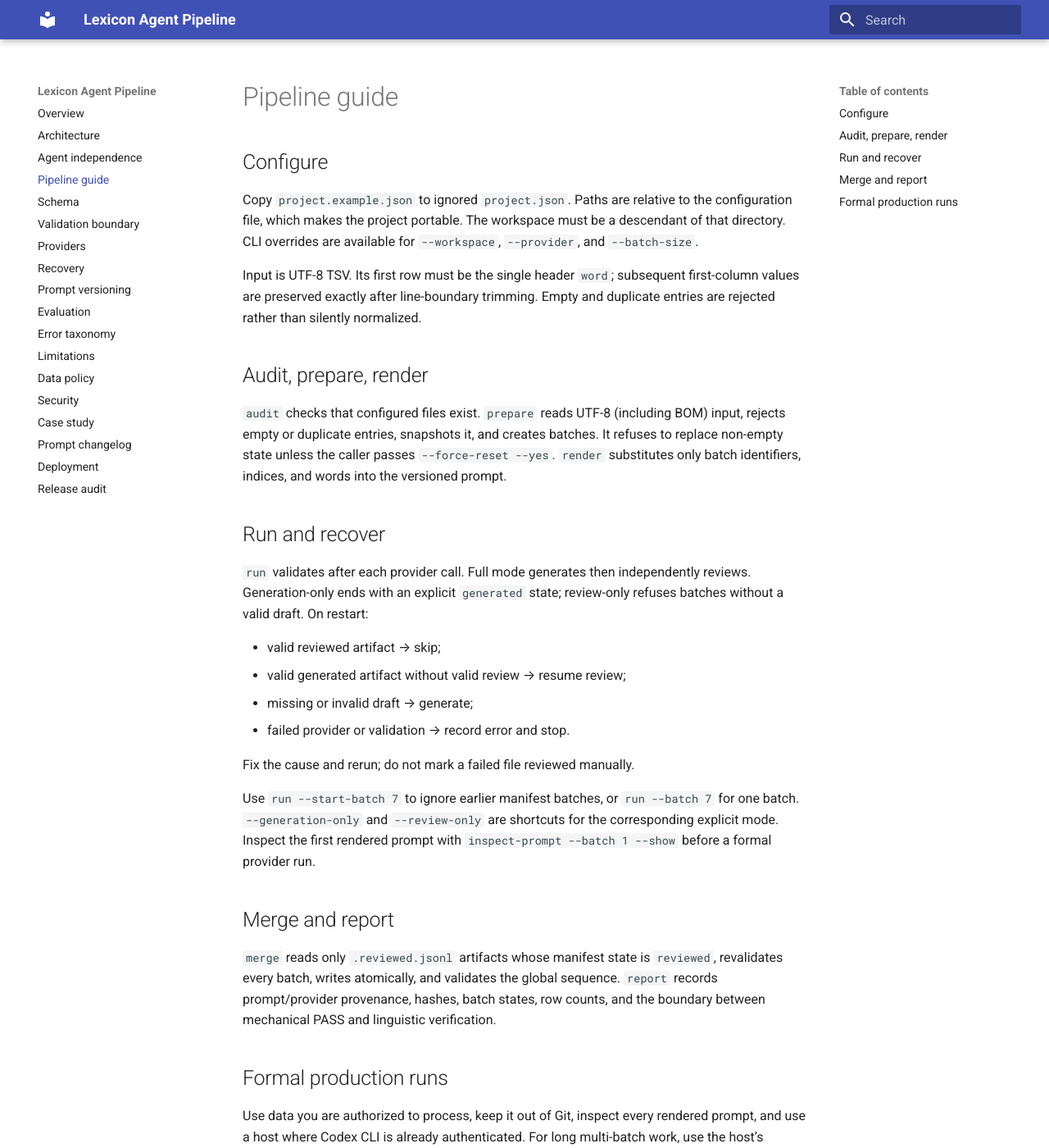
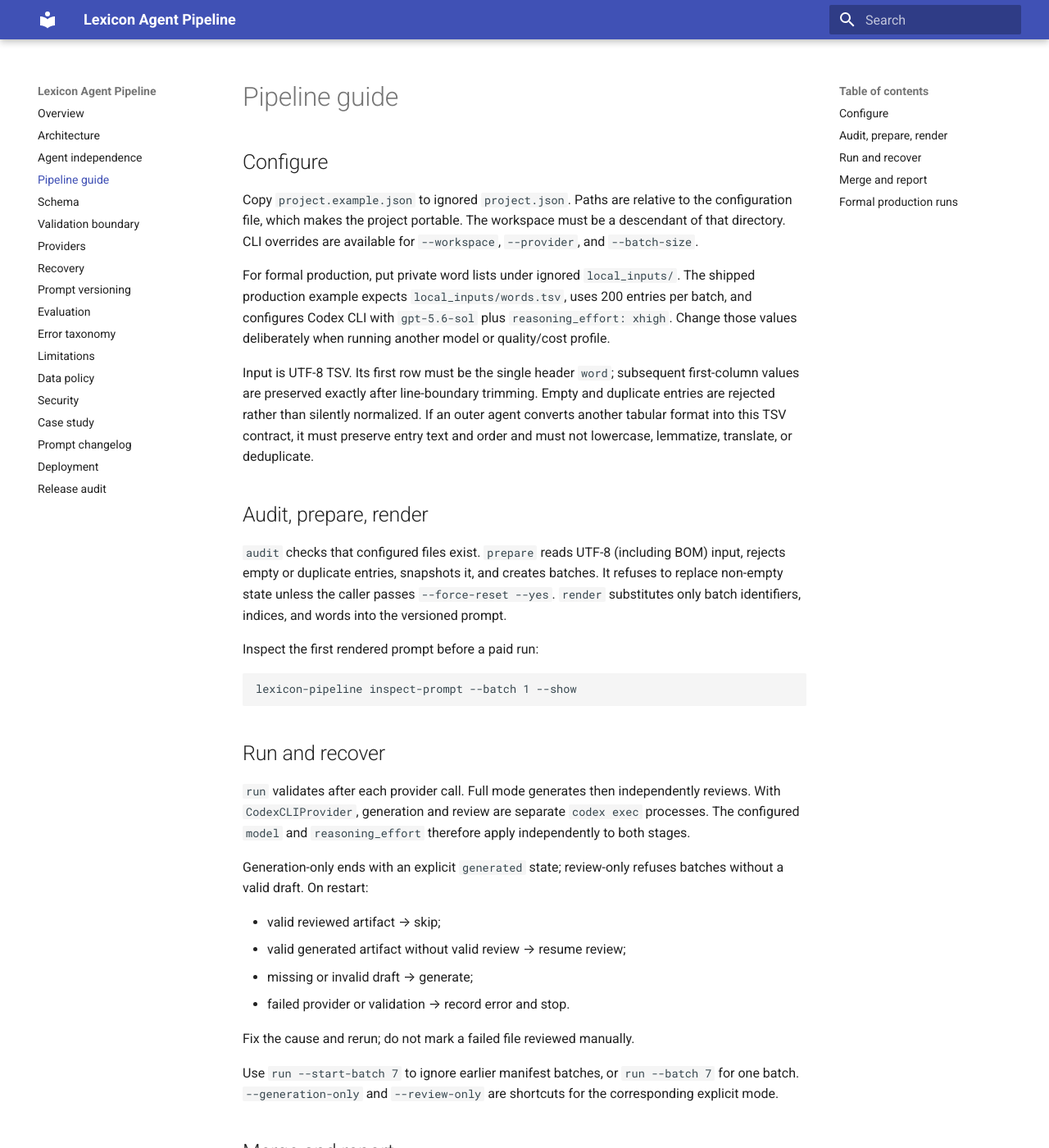
Before and after one commit to KeineAhnungLi/lexicon-agent-pipeline, an MkDocs documentation site: the page built from docs/PIPELINE_GUIDE.md, in a window 1280 px wide and 1400 px high. Shown: the whole window at 82% size. Built offline with MkDocs 1.6.1 and Material for MkDocs 9.7.7, drawn with Linux system fonts in a browser that asks for light colours; some of the changed text lies outside the part shown.

Commit message:
Document production input and model defaults

````diff
--- a/docs/PIPELINE_GUIDE.md
+++ b/docs/PIPELINE_GUIDE.md
@@ -6,9 +6,15 @@ Copy `project.example.json` to ignored `project.json`. Paths are relative to the
 which makes the project portable. The workspace must be a descendant of that directory. CLI
 overrides are available for `--workspace`, `--provider`, and `--batch-size`.
 
+For formal production, put private word lists under ignored `local_inputs/`. The shipped production
+example expects `local_inputs/words.tsv`, uses 200 entries per batch, and configures Codex CLI with
+`gpt-5.6-sol` plus `reasoning_effort: xhigh`. Change those values deliberately when running another
+model or quality/cost profile.
+
 Input is UTF-8 TSV. Its first row must be the single header `word`; subsequent first-column values
 are preserved exactly after line-boundary trimming. Empty and duplicate entries are rejected rather
-than silently normalized.
+than silently normalized. If an outer agent converts another tabular format into this TSV contract,
+it must preserve entry text and order and must not lowercase, lemmatize, translate, or deduplicate.
 
 ## Audit, prepare, render
 
@@ -17,9 +23,18 @@ empty or duplicate entries, snapshots it, and creates batches. It refuses to rep
 state unless the caller passes `--force-reset --yes`. `render` substitutes only batch identifiers,
 indices, and words into the versioned prompt.
 
+Inspect the first rendered prompt before a paid run:
+
+```bash
+lexicon-pipeline inspect-prompt --batch 1 --show
+```
+
 ## Run and recover
 
-`run` validates after each provider call. Full mode generates then independently reviews.
+`run` validates after each provider call. Full mode generates then independently reviews. With
+`CodexCLIProvider`, generation and review are separate `codex exec` processes. The configured
+`model` and `reasoning_effort` therefore apply independently to both stages.
+
 Generation-only ends with an explicit `generated` state; review-only refuses batches without a
 valid draft. On restart:
 
@@ -31,8 +46,7 @@ valid draft. On restart:
 Fix the cause and rerun; do not mark a failed file reviewed manually.
 
 Use `run --start-batch 7` to ignore earlier manifest batches, or `run --batch 7` for one batch.
-`--generation-only` and `--review-only` are shortcuts for the corresponding explicit mode. Inspect
-the first rendered prompt with `inspect-prompt --batch 1 --show` before a formal provider run.
+`--generation-only` and `--review-only` are shortcuts for the corresponding explicit mode.
 
 ## Merge and report
 
@@ -47,3 +61,15 @@ Use data you are authorized to process, keep it out of Git, inspect every render
 a host where Codex CLI is already authenticated. For long multi-batch work, use the host’s durable
 goal/task mechanism when available. Bounded subagent delegation is acceptable only when batches
 are disjoint and every artifact still passes independent review and mechanical gates.
+
+A standard quality-first run is:
+
+```bash
+lexicon-pipeline audit
+lexicon-pipeline prepare
+lexicon-pipeline render
+lexicon-pipeline inspect-prompt --batch 1 --show
+lexicon-pipeline run
+lexicon-pipeline merge
+lexicon-pipeline report
+```
````
